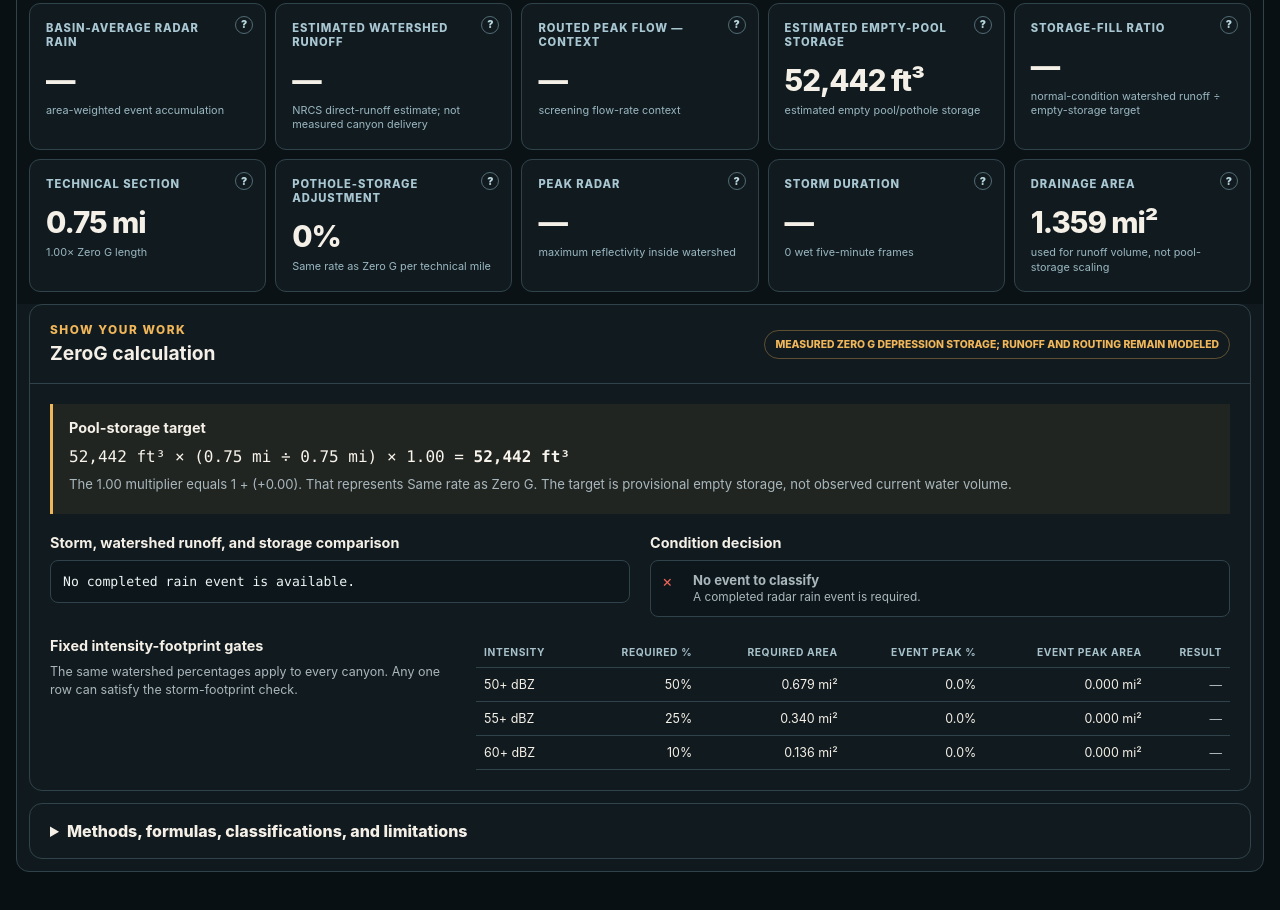
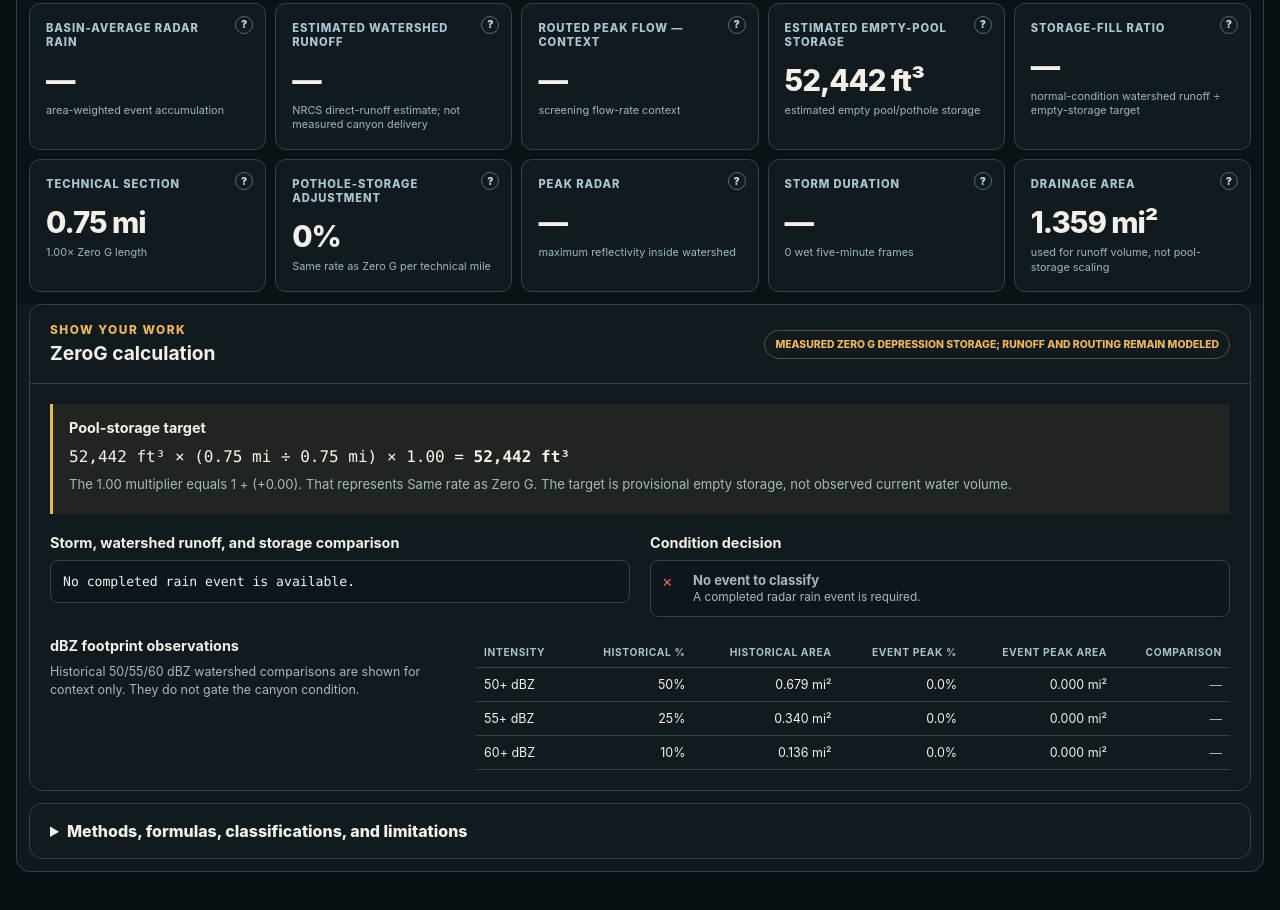
Before and after one commit to canyoncountryadventure/cca-radar-tracker, a plain HTML site: page cca-radar-tracker/docs/index.html in a window 1280 px wide. Shown: the part 1577-2487 px from the top of the page. Drawn offline with nearby package versions, Linux system fonts and the light colour scheme.

Commit message:
Add files via upload

```diff
--- a/cca-radar-tracker/docs/app.js
+++ b/cca-radar-tracker/docs/app.js
@@ -650,7 +650,7 @@ function renderEventCard(event, title, emptyText) {
       ${eventMeta("Routed peak — context", `${number(peak, 2)} cfs`)}
       ${eventMeta("Peak radar", `${number(event.peak_dbz, 1)} dBZ`)}
       ${eventMeta("Fill ratio", `${number(event.fill_ratio || 0, 2)}×`)}
-      ${eventMeta("Heavy-rain footprint", (decision.heavy_rain_footprint_met ?? event.spatial_gate_seen) ? "Passed" : "Not reached")}
+      ${eventMeta("Historical dBZ footprint", (decision.heavy_rain_footprint_observed ?? event.spatial_gate_seen) ? "Reached (context only)" : "Not reached")}
     </div>
     <p class="event-coverage">${escapeHtml(coverageText(event))}</p>
     ${event.iem_archive_url ? `<a class="event-link" href="${escapeHtml(event.iem_archive_url)}" target="_blank" rel="noopener">Open archived radar animation</a>` : ""}
@@ -812,7 +812,6 @@ function renderDecision(model, event) {
   container.innerHTML = [
     decisionRow(Boolean(tests.storage_target_met ?? ratio >= 1), "Empty-storage volume test", `${number(ratio, 2)}×; likely-full threshold is 1.00×`),
     decisionRow(Boolean(tests.flush_target_met ?? ratio >= 2), "Strong-flush volume test", `${number(ratio, 2)}×; strong-flush threshold is 2.00×`),
-    decisionRow(Boolean(tests.heavy_rain_footprint_met ?? event.spatial_gate_seen), "Intense-rain footprint", "Any one fixed dBZ/coverage gate must pass"),
     decisionRow(Boolean(tests.minimum_wet_duration_met ?? Number(event.wet_frames || 0) >= minimumFrames), "Minimum wet duration", `${number(event.wet_frames || 0, 0)} wet frames; ${minimumFrames} required`),
     decisionRow(true, event.classification_label || "Model result", event.classification_explanation || "Classification explanation unavailable"),
   ].join("");
@@ -831,14 +830,14 @@ function renderIntensityGates(model, event) {
         <td>${number(rule.minimum_area_sq_mi, 3)} mi²</td>
         <td>${number(coverage, 1)}%</td>
         <td>${number(area, 3)} mi²</td>
-        <td class="${qualified ? "gate-pass" : "gate-fail"}">${qualified ? "PASS" : "—"}</td>
+        <td class="${qualified ? "gate-pass" : "gate-fail"}">${qualified ? "REACHED" : "—"}</td>
       </tr>
     `;
   }).join("");
 
   $("intensity-gates").innerHTML = `
     <table>
-      <thead><tr><th>Intensity</th><th>Required %</th><th>Required area</th><th>Event peak %</th><th>Event peak area</th><th>Result</th></tr></thead>
+      <thead><tr><th>Intensity</th><th>Historical %</th><th>Historical area</th><th>Event peak %</th><th>Event peak area</th><th>Comparison</th></tr></thead>
       <tbody>${rows}</tbody>
     </table>
   `;
--- a/cca-radar-tracker/docs/index.html
+++ b/cca-radar-tracker/docs/index.html
@@ -118,8 +118,8 @@
 
         <div class="gate-section">
           <div>
-            <h3>Fixed intensity-footprint gates</h3>
-            <p>The same watershed percentages apply to every canyon. Any one row can satisfy the storm-footprint check.</p>
+            <h3>dBZ footprint observations</h3>
+            <p>Historical 50/55/60 dBZ watershed comparisons are shown for context only. They do not gate the canyon condition.</p>
           </div>
           <div id="intensity-gates" class="table-wrap"></div>
         </div>
```
